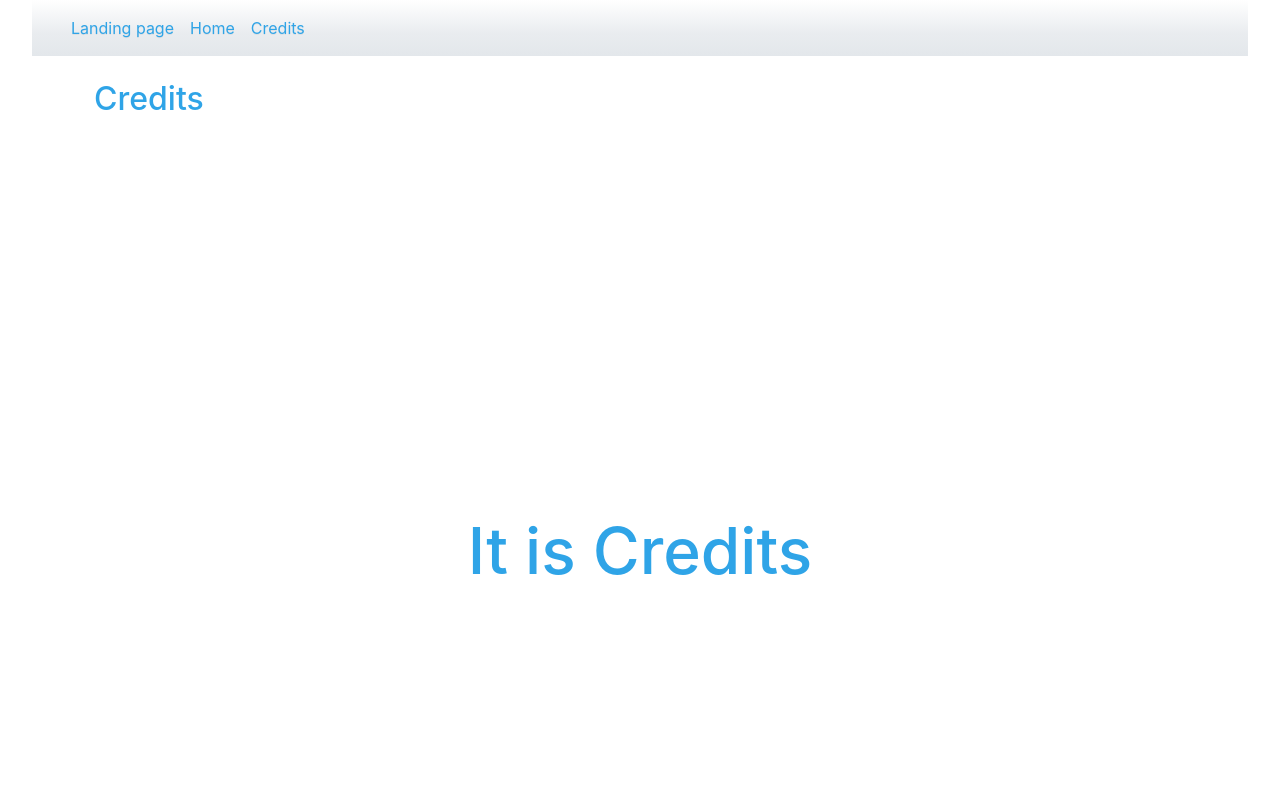
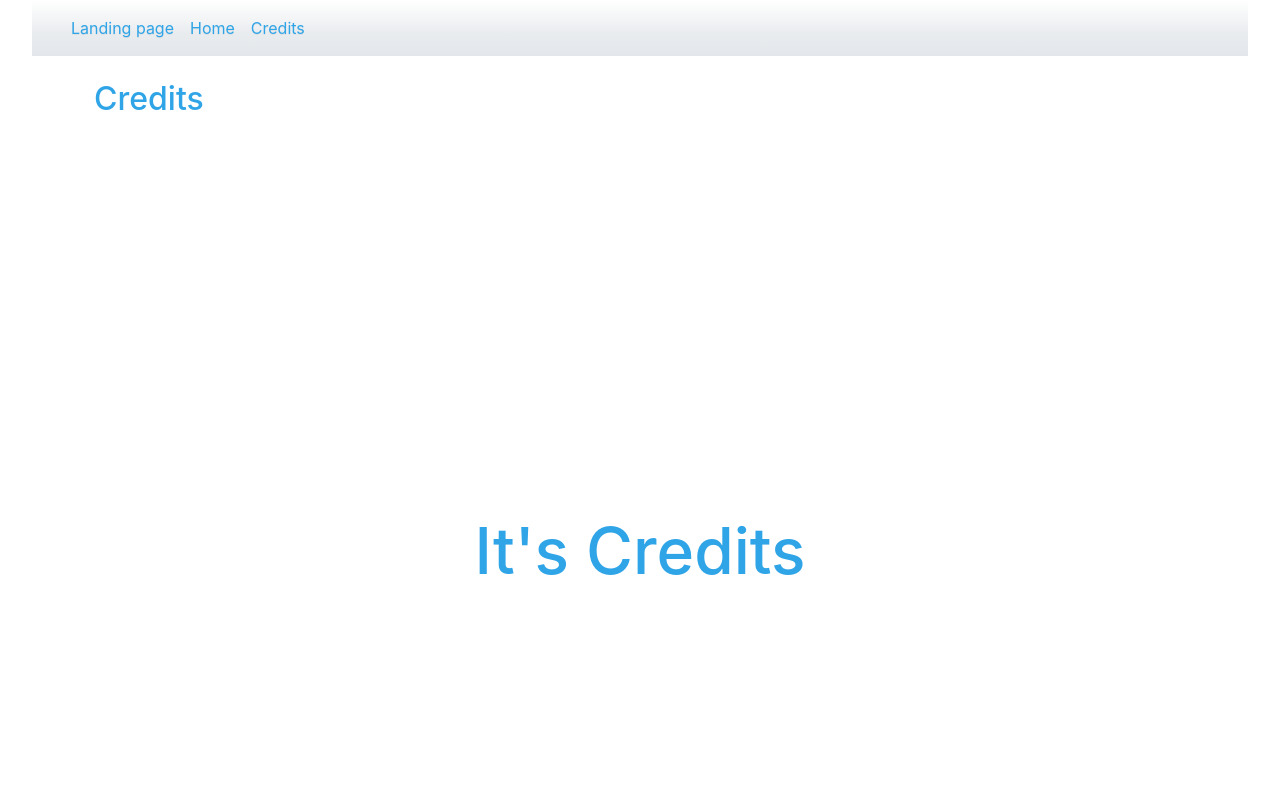
Before and after one commit to fernandosegoviadev/Next-js-project, a Next.js app: page /credits in a window 1280 px wide. Shown: the top 800 px of the page. Built offline with nearby package versions, Linux system fonts and the light colour scheme.

Commit message:
add new rules for next

```diff
--- a/pages/credits.jsx
+++ b/pages/credits.jsx
@@ -15,7 +15,7 @@ const Credits = () => {
 
             <main className={styles.main}>
                 <h1 className={styles.title}>
-                    It is Credits
+                    It's Credits
                 </h1>
 
                 {/* <div className={styles.grid}>
--- a/pages/home.jsx
+++ b/pages/home.jsx
@@ -18,7 +18,7 @@ const Home = (props) => {
 
             <main className={styles.main}>
                 <h1 className={styles.title}>
-                    It is Home
+                    It's Home
                 </h1>
 
                 <div className={styles.grid}>
--- a/pages/index.jsx
+++ b/pages/index.jsx
@@ -11,7 +11,7 @@ const Index = () => {
         </Head>
 
         <h2>Landing page</h2>
-        <p>It is the landing page.</p>
+        <p>It's the landing page.</p>
       </Container>
 
 
```
Also changed, not shown: .eslintrc.json.
